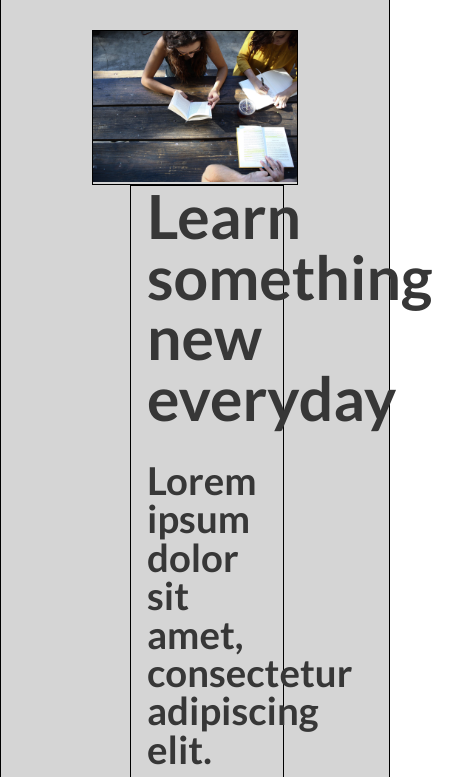
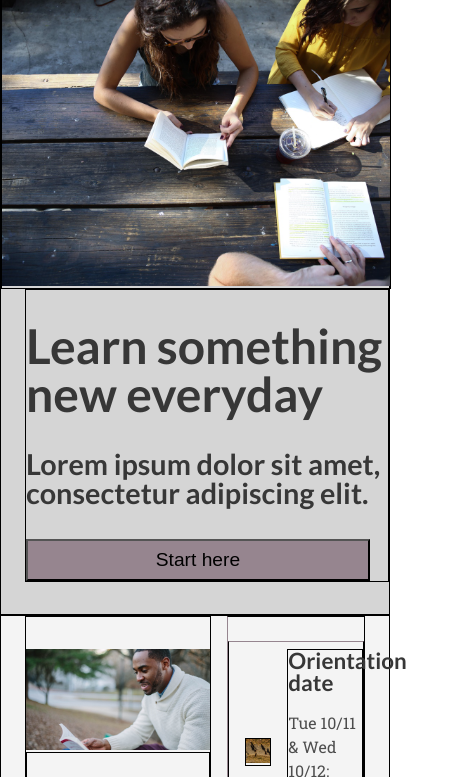
Before and after one commit to zmichaela/Colmar, a plain HTML site: page index.html in a window 390 px wide. Shown: the part 67-844 px from the top of the page, 461 px wide, since content can reach past the window. Drawn offline with Linux system fonts and the light colour scheme.

Commit message:
responsive design update-monile

```diff
--- a/resources/css/style.css
+++ b/resources/css/style.css
@@ -123,31 +123,10 @@ div {
     text-decoration: none;
 }
 
-@media only screen and (min-width: 901px) {
+/*desktop*/
+@media only screen and (min-width: 788px) {
 .mobile {
     display: none;
-}
-}
-
-/*mobile*/
-@media only screen and (max-width: 900px) {
-.logo, .nav-bar {
-   display: none;
-}
-
-.mobile {
-  width: 100%;
-}
-
-.mobile ul {
-  display: flex;
-  justify-content: space-between;
-  align-items: center;
-}
-
-.mobile img {
-  height: 3rem;
-  width:auto;
 }
 }
 
@@ -197,10 +176,66 @@ div {
   color: #d5d5d5;
 }
 
-@media only screen and (max-width: 900px) {
+/*mid-size*/
+@media only screen and (max-width: 1035px) {
+.main-text h1 {
+    font-size: 3rem;
+}
+
+.main-text button {
+ font-size: 1.2rem;
+}
+
+  h2, .main-text .lorem {
+    font-size: 1.8rem;
+}
+
+h3 {
+    font-size: 1.4rem;
+}
+
+p {
+  font-size: 1rem;
+}
+}
+
+/*mobile*/
+@media only screen and (max-width: 787px) {
+.logo, .nav-bar {
+   display: none;
+}
+
+.mobile {
+  width: 100%;
+}
+
+.mobile ul {
+  display: flex;
+  justify-content: space-between;
+  align-items: center;
+}
+
+.mobile img {
+  height: 3rem;
+  width:auto;
+}
+
 .main-bar {
-   flex-direction: column;
+   display: block;
+   padding: 0 0 2rem 0;
 }
+
+.main-bar .large-image {
+    width: 100%;
+}
+
+.main-text {
+    max-width: 100%;
+    padding-left: 0;
+}
+
+.main-text h1 {
+    padding-top: 2rem;
 }
 
 /*Second section - practising*/
@@ -247,6 +282,10 @@ div {
 .name {
   margin-top: 2rem;
   margin-bottom: 2rem;
+}
+
+.box {
+  padding: 0.4rem 0;
 }
 
 .articles .box .text {
```
